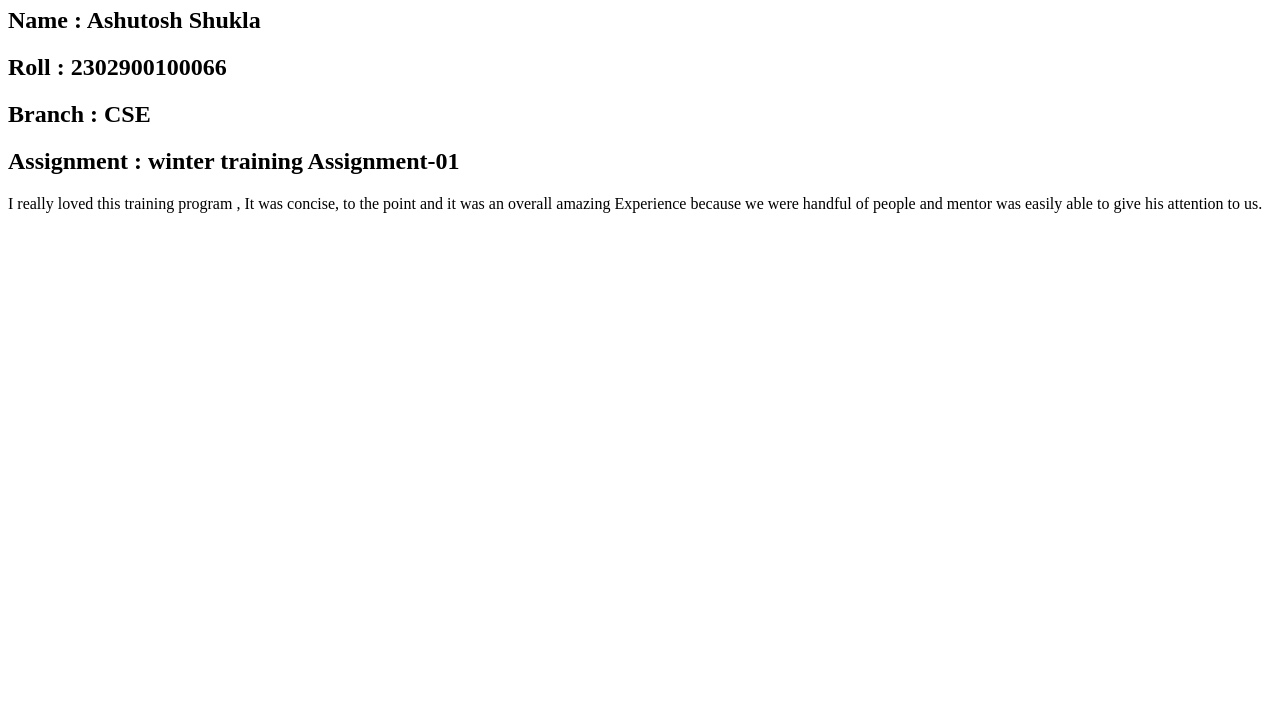
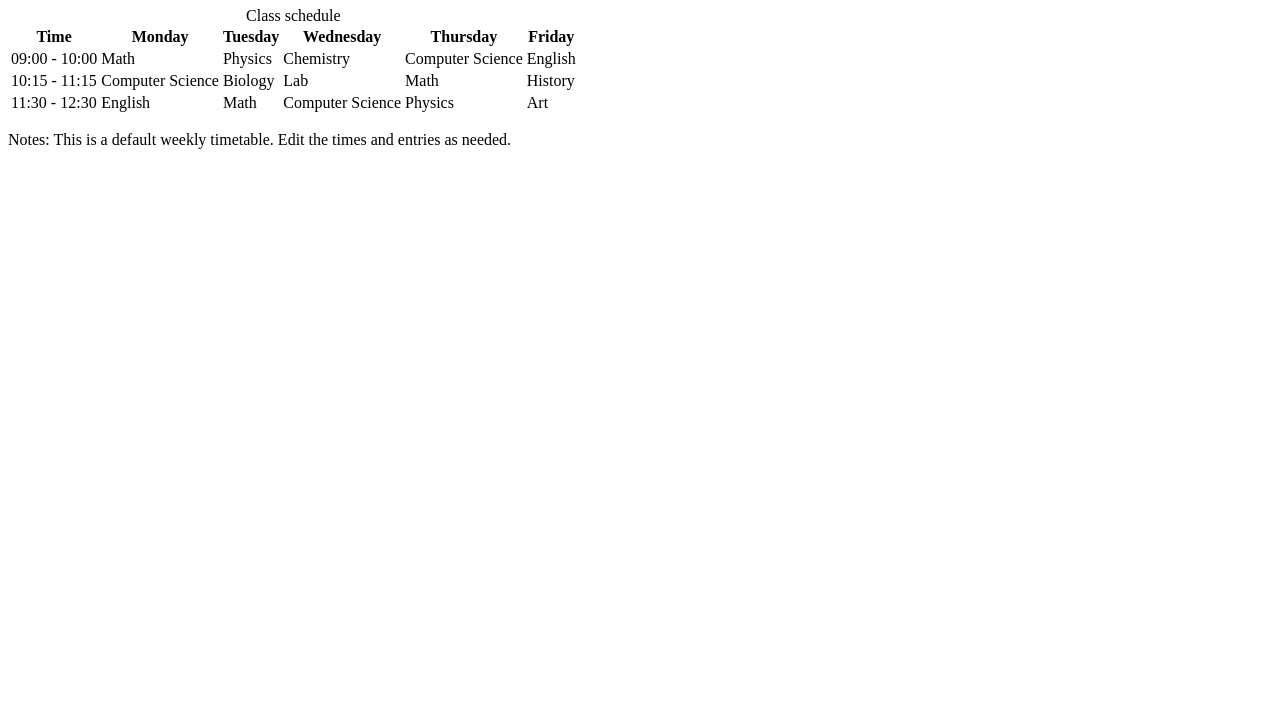
Before and after one commit to Ashut2/Ashutosh_Shukla_066-WT, a plain HTML site: page index.html in a window 1280 px wide. Shown: the part 73-800 px from the top of the page. Drawn offline with Linux system fonts and the light colour scheme.

Commit message:
time-table changed in new feature branch

```diff
--- a/index.html
+++ b/index.html
@@ -5,12 +5,46 @@
   <title>Basic Information</title>
 </head>
 <body>
-  <h1>Information</h1>
-  <h2>Name : Ashutosh Shukla</h2>
-  <h2>Roll : 2302900100066</h2>
-  <h2>Branch : CSE</h2>
-  <h2>Assignment : winter training Assignment-01</h2>
-  <p>I really loved this training program , It was concise, to the point and it was an overall
-    amazing Experience because we were handful of people and mentor was easily able to give his attention to us.</p>
+  <h1>Weekly Timetable</h1>
+  <table>
+    <caption>Class schedule</caption>
+    <thead>
+      <tr>
+        <th>Time</th>
+        <th>Monday</th>
+        <th>Tuesday</th>
+        <th>Wednesday</th>
+        <th>Thursday</th>
+        <th>Friday</th>
+      </tr>
+    </thead>
+    <tbody>
+      <tr>
+        <td>09:00 - 10:00</td>
+        <td>Math</td>
+        <td>Physics</td>
+        <td>Chemistry</td>
+        <td>Computer Science</td>
+        <td>English</td>
+      </tr>
+      <tr>
+        <td>10:15 - 11:15</td>
+        <td>Computer Science</td>
+        <td>Biology</td>
+        <td>Lab</td>
+        <td>Math</td>
+        <td>History</td>
+      </tr>
+      <tr>
+        <td>11:30 - 12:30</td>
+        <td>English</td>
+        <td>Math</td>
+        <td>Computer Science</td>
+        <td>Physics</td>
+        <td>Art</td>
+      </tr>
+    </tbody>
+  </table>
+  <p style="max-width:700px;">Notes: This is a default weekly timetable. Edit the times and entries as needed.</p>
 </body>
 </html>
```
